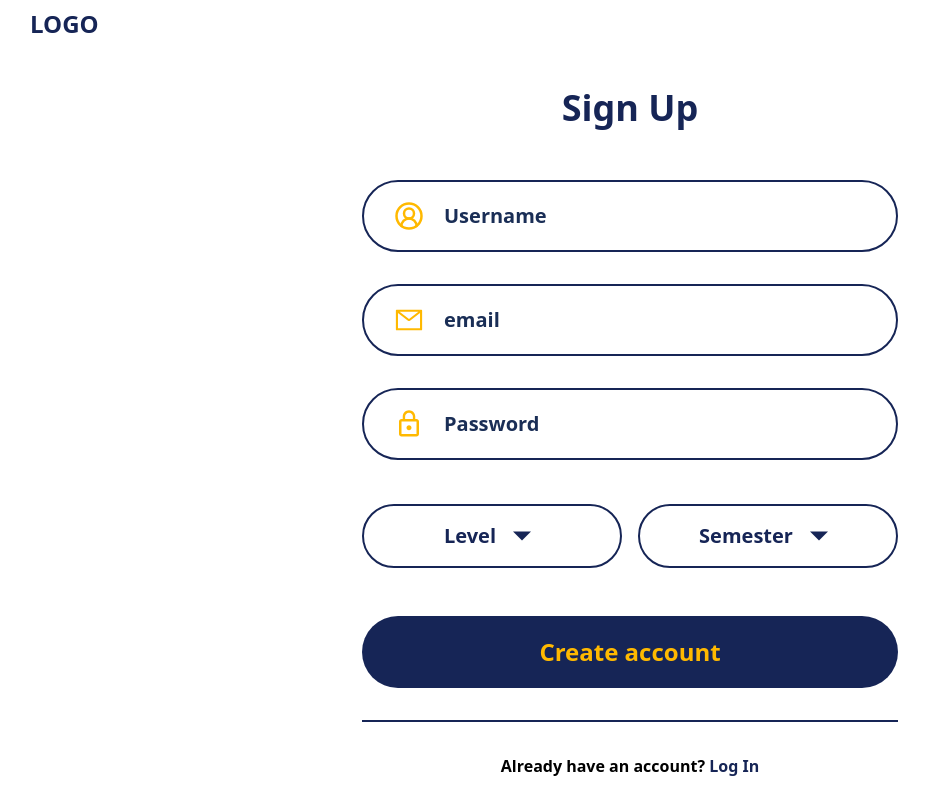
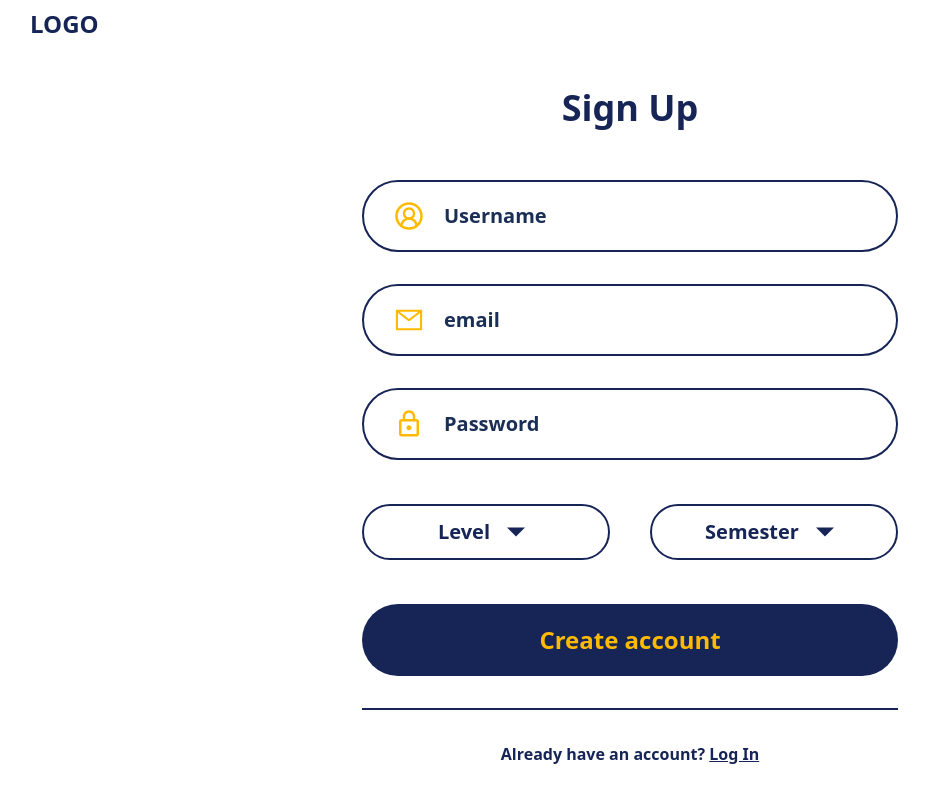
Before and after one commit to Culous01/E-LEARNING-FOR-CSC, a React (Vite) app: page /SignUp in a window 1280 px wide. Shown: the whole page, without its empty margins (10-939 px from the left). Built offline with nearby package versions, Linux system fonts and the light colour scheme; a web font is replaced by a local one.

Commit message:
In progress

```diff
--- a/src/Authentication/LoginForm.jsx
+++ b/src/Authentication/LoginForm.jsx
@@ -22,7 +22,7 @@ export const LoginForm = () => {
     };
 
     return (
-        <form onSubmit={handleSubmit} className="space-y-10 flex flex-col">
+        <form onSubmit={handleSubmit} className="lg:space-y-10 md:space-y-8 space-y-7 flex flex-col">
 
             <div className='w-full relative'>
                 <LuCircleUserRound className="absolute left-8 text-amber-400 text-3xl top-1/2 transform -translate-y-1/2 " />
@@ -44,7 +44,7 @@ export const LoginForm = () => {
                 />
             </div>
 
-            <a href="/forgot-password" className='-mt-8 mr-10 font-bold lg:text-base text-xs hover:underline flex justify-end'>Forget a password?</a>
+            <a href="/forgot-password" className='-mt-5 mr-7 font-bold text-base text-blue-950 hover:underline flex justify-end'>Forget a password?</a>
 
             {/* <Button  title='Log In' type="submit"  Onclick={handleSubmit} /> */}
             <Button type="submit" isLoading={isLoading}>
--- a/src/Authentication/SignUpForm.jsx
+++ b/src/Authentication/SignUpForm.jsx
@@ -26,7 +26,7 @@ const DropdownButton = ({ label, options, onSelect }) => {
             <button
                 type='button'
                 onClick={() => setOpen(!open)}
-                className="w-full flex items-center justify-center gap-2 border-2 border-blue-950 lg:px-5 lg:py-3 md:px-4 md:py-3 p-3 rounded-full font-bold text-blue-950 lg:text-xl md:text-xl text-base focus:outline-none"
+                className="w-full flex items-center justify-center gap-2 border-2 border-blue-950 p-2 rounded-full font-bold text-blue-950 lg:text-xl md:text-xl text-base focus:outline-none"
             aria-required
             >
                 <span>{selected}</span>
@@ -108,7 +108,7 @@ export const SignUpForm = () => {
                 />
             </div>
 
-            <div className=" flex gap-4 mt-3">
+            <div className=" flex gap-10 mt-3">
                 <DropdownButton label="Level" options={["100", "200", "300", "400"]} onSelect={setLevel} />
                 <DropdownButton label="Semester" options={["First", "Second"]} onSelect={setSemester}/>
             </div>
--- a/src/ReusableComponent/Button.jsx
+++ b/src/ReusableComponent/Button.jsx
@@ -6,7 +6,7 @@ export const Button = ({ children, onClick, type = 'button', isLoading = false }
         type={type}
         onClick={onClick}
         disabled={isLoading}
-        className="w-full p-5 mt-4 rounded-full text-amber-400 text-2xl font-bold bg-blue-950 cursor-pointer"
+        className="w-full lg:p-5 md:p-4 p-3 mt-3 rounded-full text-amber-400 lg:text-2xl md:text-xl text-base font-bold bg-blue-950 cursor-pointer"
         >
         {isLoading ? 'Loading...' : children}
         </button>
--- a/src/ReusableComponent/Input.jsx
+++ b/src/ReusableComponent/Input.jsx
@@ -3,7 +3,7 @@ import React from 'react'
 export const Input = ({type, value, onChange, placeholder }) => {
     return (
             <input
-            className='border-2 w-full pl-20 input-text text-blue-950 lg:text-xl md:text-xl text-base border-blue-950 p-5 rounded-full'
+            className='border-2 w-full pl-20 input-text text-blue-950 lg:text-xl md:text-xl text-base border-blue-950 lg:py-5 md:py-4 py-3 px-5   rounded-full'
 
             type={type}
             value={value}
--- a/src/RoutePages/Home.jsx
+++ b/src/RoutePages/Home.jsx
@@ -45,7 +45,7 @@ const Home = () => {
                 />
             </div>
 
-            <div className='flex justify-center mb-15    mt-10 lg:px-5 md:px-5 px-14'>
+            <div className='flex justify-center mb-15 mt-10 lg:px-5 md:px-5 px-14'>
                     <a href="/Login" className='w-xl p-5 bg-blue-950 rounded-xl text-center lg:text-2xl md:text-2xl text-xl text-amber-400 font-bold'>GET STARTED</a>
             </div>
         </>
--- a/src/RoutePages/Login.jsx
+++ b/src/RoutePages/Login.jsx
@@ -5,6 +5,11 @@ import { LoginForm } from '../Authentication/LoginForm';
 const Login = () => {
     return (
         <>
+        <main className='relative overflow-hidden'>
+            <div className='absolute block sm:hidden md:block -left-10 -bottom-24 -rotate-6 -z-10'>
+                <div className='w-26 h-26 bg-gray-200 rounded-full -mb-1.5'></div>
+                <div className='w-36 h-36 bg-gray-200 rounded-full'></div>
+            </div>
         <Disclosure
                 as="nav"
                 className="relative after:pointer-events-none after:absolute after:inset-x-0 after:bottom-0 after:h-px after:bg-white/10"
@@ -28,13 +33,14 @@ const Login = () => {
                     <h1 className="mb-15 lg:text-4xl text-3xl text-blue-950 font-bold text-center">Login your details</h1>
                     <LoginForm />
 
-                    <div className='w-full h-0.5 bg-blue-950 mt-14'></div>
+                    <div className='w-full h-0.5 bg-blue-950 lg:mt-14 md:mt-14 mt-10'></div>
 
-                    <p className="mt-10 text-base text-center font-bold ">
-                        Don't have an account? <a href="/Signup" className="text-blue-950 hover:underline">Sign up</a>
+                    <p className="lg:mt-10 md:mt-10 mt-7  text-base text-center font-bold text-blue-950">
+                        Don't have an account? <a href="/Signup" className="underline">Sign up</a>
                     </p>
                 </div>
             </div>
+        </main>
         </>
     )
 }
--- a/src/RoutePages/SignUp.jsx
+++ b/src/RoutePages/SignUp.jsx
@@ -23,15 +23,15 @@ const SignUp = () => {
                 </div>
             </Disclosure>
 
-            <div className="flex justify-center lg:mt-5 ">
+            <div className="flex justify-center lg:mt-5">
                 <div className="w-full max-w-xl p-5 flex flex-col">
                     <h1 className="mb-13 text-blue-950 lg:text-4xl text-3xl font-bold text-center">Sign Up</h1>
 
                     <SignUpForm />
 
                     <div className='w-full h-0.5 bg-blue-950 mt-8'></div>
-                    <p className="mt-8 text-base text-center font-bold ">
-                        Already have an account? <a href="/Login" className="text-blue-950 hover:underline">Log In</a>
+                    <p className="mt-8 text-base text-center font-bold text-blue-950">
+                        Already have an account? <a href="/Login" className="underline">Log In</a>
                     </p>
                 </div>
             </div>
```
